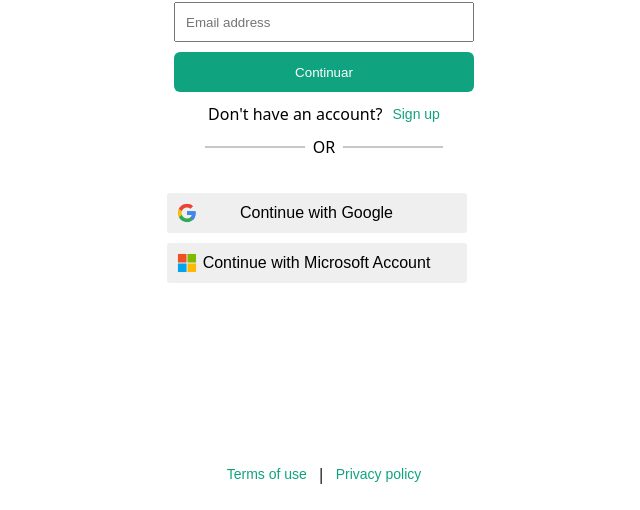
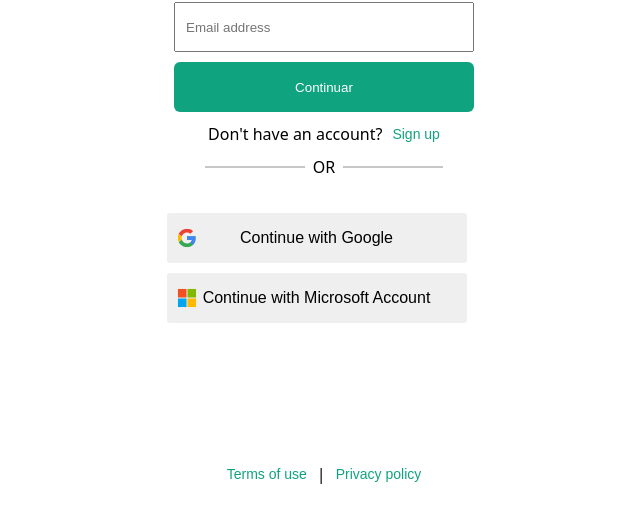
Before and after one commit to HenriqueCl99/login-OpenAI, a plain HTML site: page index.html in a window 1280 px wide. Shown: the part 290-800 px from the top of the page, without its empty margins (316-956 px from the left). Drawn offline with Linux system fonts and the light colour scheme.

Commit message:
Alteração no tamanho dos botoes, e o email

```diff
--- a/style.css
+++ b/style.css
@@ -46,7 +46,7 @@ h1 {
 
 #email {
     width: 300px;
-    height: 40px;
+    height: 50px;
     margin-bottom: 10px;
     text-indent:10px;
 }
@@ -63,7 +63,7 @@ form {
     background-color: var(--link-color);
     color: #ffffff;
     width: 300px;
-    height: 40px;
+    height: 50px;
     border-radius: 6px;
     border:none;
     transition: .5s ease;
@@ -113,7 +113,7 @@ p {
 }
 
 button {
-    height: 40px;
+    height: 50px;
     width: 300px;
     margin: 5px;
     border-radius: 3px;
```
Also changed, not shown: index.html (+0 -1 lines).
